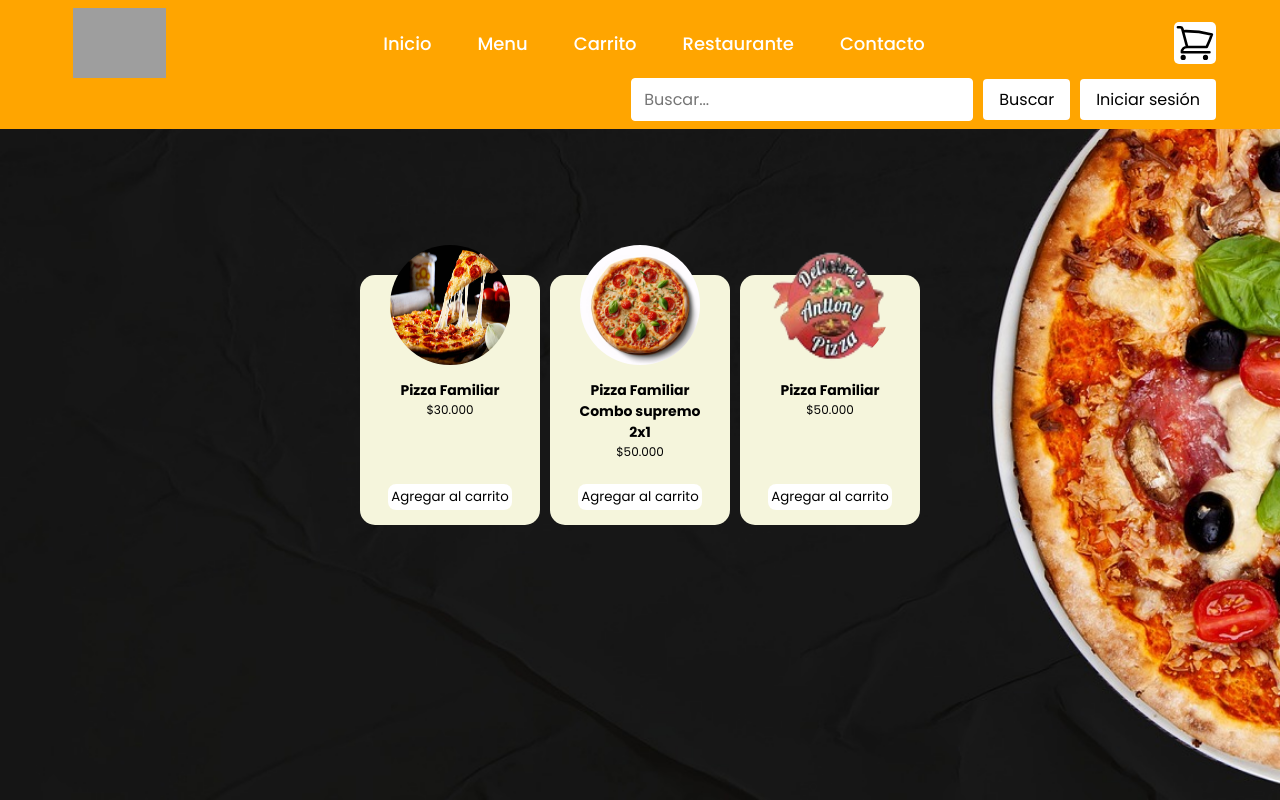
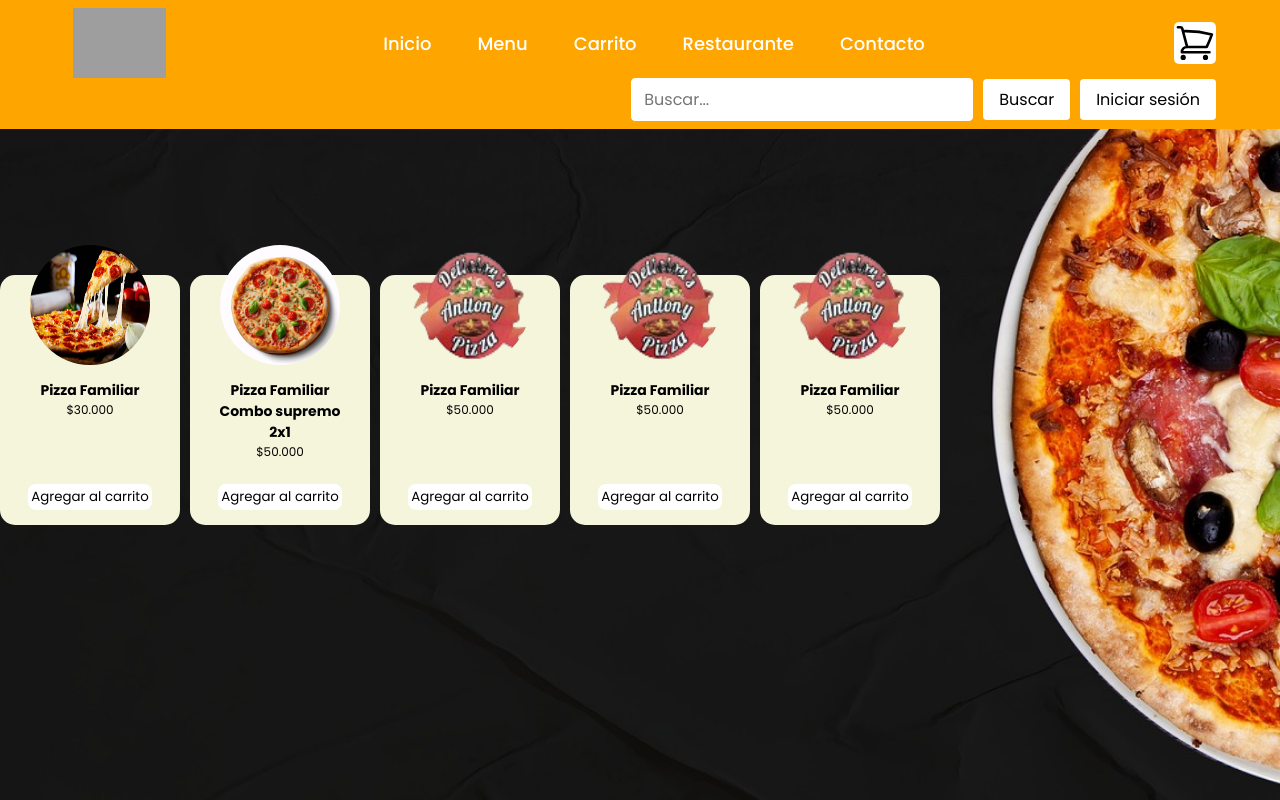
Before and after one commit to Forero-Developer/Proyecto-pizza, a React (Vite) app: page / in a window 1280 px wide. Built offline with nearby package versions, Linux system fonts and the light colour scheme; grey boxes are pictures that could not be loaded.

Commit message:
agregue mas menus

```diff
--- a/src/components/cardMenu/menu.js
+++ b/src/components/cardMenu/menu.js
@@ -19,6 +19,20 @@ const menu = [
         imgText: "pizza 2",
         txtcomida: "Pizza Familiar ",
         precio: "$50.000"
+    },
+    {
+        id: 4,
+        img: "./src/assets/logo.png",
+        imgText: "pizza 2",
+        txtcomida: "Pizza Familiar ",
+        precio: "$50.000"
+    },
+    {
+        id: 5,
+        img: "./src/assets/logo.png",
+        imgText: "pizza 2",
+        txtcomida: "Pizza Familiar ",
+        precio: "$50.000"
     }
 ]
 
--- a/src/index.css
+++ b/src/index.css
@@ -25,7 +25,7 @@ a {
 .Card-menu{
   display: flex;
   align-items: center;
-  justify-content: center;
+  justify-content: flex-start;
   height: 100vh;
   gap: 10px;
 }
```
